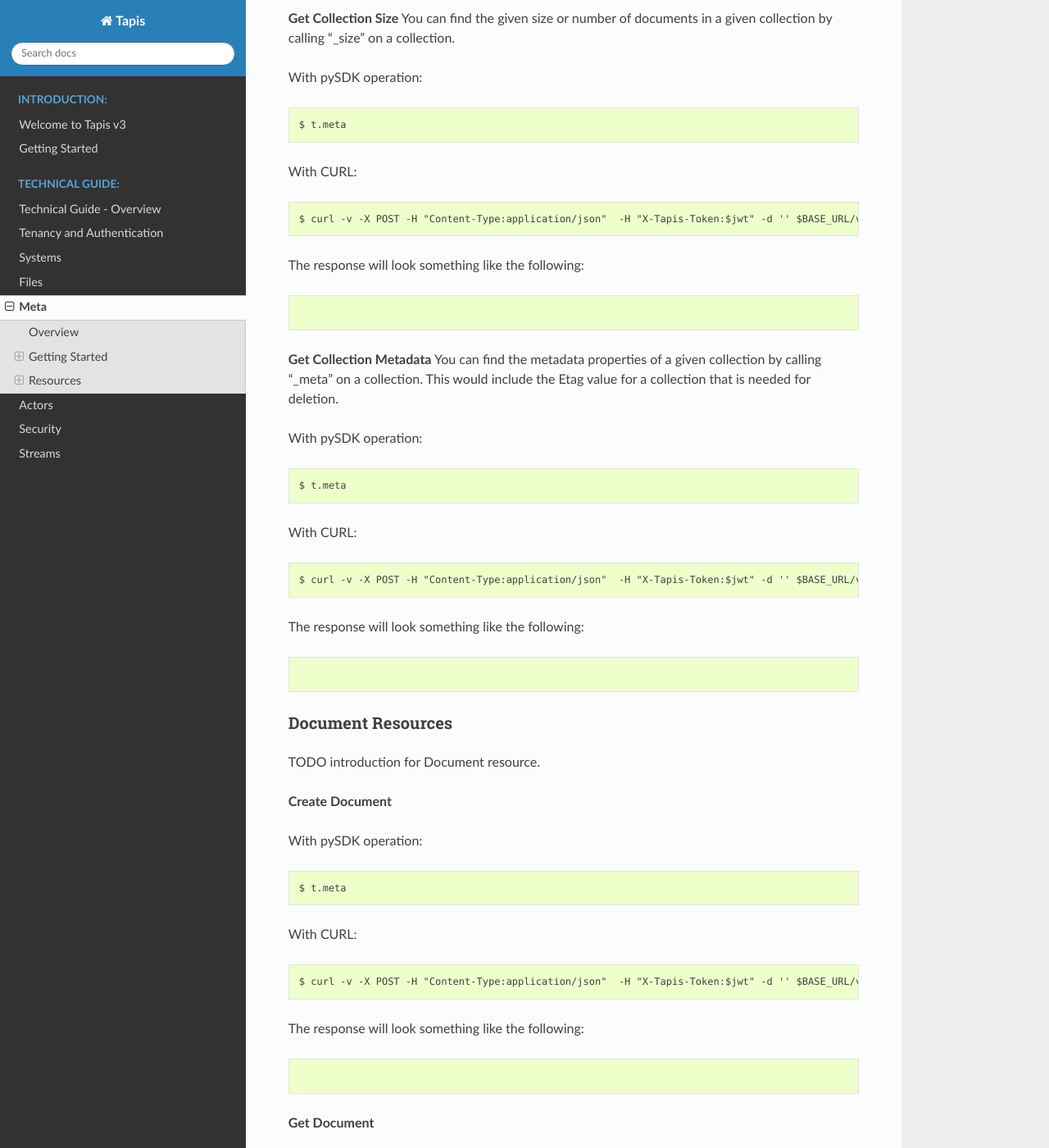
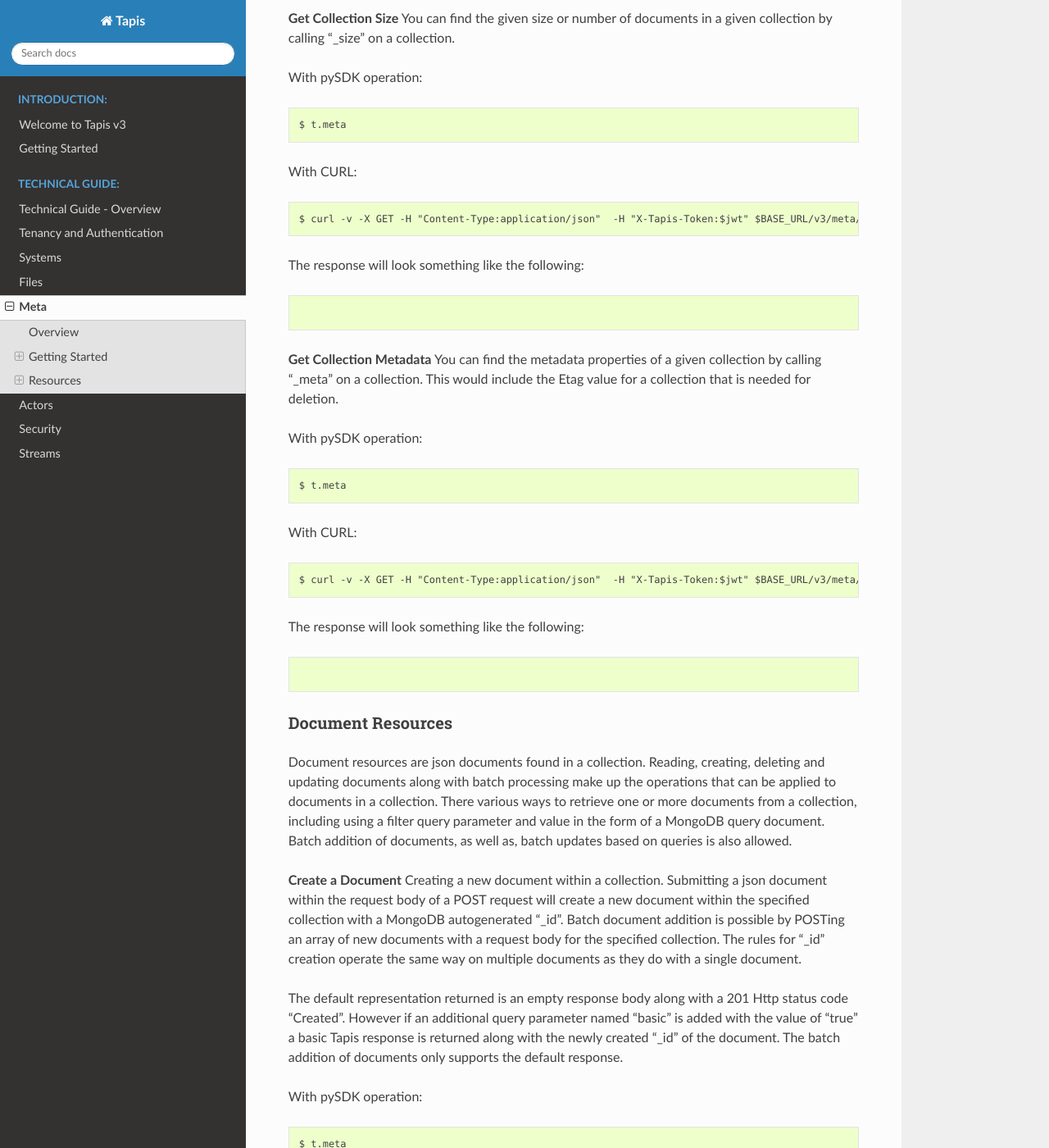
Before and after one commit to tapis-project/documentation, a Sphinx documentation site: the page built from source/technical/meta.rst, in a window 1280 px wide and 1400 px high, scrolled down 7938 px. Shown: the whole window at 82% size. Built offline with Sphinx 7.4.7 and the Read the Docs theme 2.0.0, drawn with Linux system fonts in a browser that asks for light colours; some of the changed text lies outside the part shown.

Commit message:
document resource endpoint documentation.

```diff
--- a/source/technical/meta.rst
+++ b/source/technical/meta.rst
@@ -304,7 +304,7 @@ The response will look something like the following:
         { }
 
 
-**Delete DB**
+**Delete a DB**
 TODO: this implementation is not exposed. Deletion of a database by tenant administrators is scheduled for inclusion in
 an administrative interface API in a future release.
 
@@ -336,7 +336,7 @@ Collection Resources
 --------------------
 The Collection resource allows requests for managing and querying json documents within a MongoDB collection.
 
-**Create Collection**
+**Create a Collection**
 
 You can create a new collection of documents by specifying a collection name under a specific database. /v3/meta/{db}/{collection}
 
@@ -382,7 +382,7 @@ The response will look like the following:
      .. code-block:: json
 
 
-**Delete Collection**
+**Delete a Collection**
 This administrative method is only available to tenant or meta administrators and requires an If-Match header parameter of the Etag for
 the collection. The Etag value, if not already known, can be retrieved from the "_meta" call for a collection.
 
@@ -396,7 +396,7 @@ With CURL:
 
 .. code-block:: plaintext
 
-        $ curl -v -X POST -H "Content-Type:application/json"  -H "X-Tapis-Token:$jwt" $BASE_URL/v3/meta/{db}/{collection}
+        $ curl -v -X DELETE -H "Content-Type:application/json"  -H "X-Tapis-Token:$jwt" $BASE_URL/v3/meta/{db}/{collection}
 
 The response will look something like the following:
 
@@ -418,7 +418,7 @@ With CURL:
 
 .. code-block:: plaintext
 
-        $ curl -v -X POST -H "Content-Type:application/json"  -H "X-Tapis-Token:$jwt" -d '' $BASE_URL/v3/meta/{db}/{collection}/_size
+        $ curl -v -X GET -H "Content-Type:application/json"  -H "X-Tapis-Token:$jwt" $BASE_URL/v3/meta/{db}/{collection}/_size
 
 The response will look something like the following:
 
@@ -443,7 +443,7 @@ With CURL:
 
 .. code-block:: plaintext
 
-        $ curl -v -X POST -H "Content-Type:application/json"  -H "X-Tapis-Token:$jwt" -d '' $BASE_URL/v3/meta/{db}/{collection}/_meta
+        $ curl -v -X GET -H "Content-Type:application/json"  -H "X-Tapis-Token:$jwt" $BASE_URL/v3/meta/{db}/{collection}/_meta
 
 The response will look something like the following:
 
@@ -454,9 +454,41 @@ The response will look something like the following:
 
 Document Resources
 ------------------
-TODO introduction for Document resource.
+Document resources are json documents found in a collection. Reading, creating, deleting and updating documents along with batch
+processing make up the operations that can be applied to documents in a collection. There various ways to retrieve one or more documents from a collection,
+including using a filter query parameter and value in the form of a MongoDB query document. Batch addition of documents, as well as, batch updates based on
+queries is also allowed.
 
-**Create Document**
+**Create a Document**
+Creating a new document within a collection. Submitting a json document within the request body of a POST request will create a new document
+within the specified collection with a MongoDB autogenerated "_id". Batch document addition is possible by POSTing an array of new documents
+with a request body for the specified collection. The rules for "_id" creation operate the same way on multiple documents as they do with a single
+document.
+
+The default representation returned is an empty response body along with a 201 Http status code "Created". However if an additional query
+parameter named "basic" is added with the value of "true" a basic Tapis response is returned along with the newly created "_id" of the document.
+The batch addition of documents only supports the default response.
+
+With pySDK operation:
+
+.. code-block:: plaintext
+
+        $ t.meta
+
+With CURL:
+
+.. code-block:: plaintext
+
+        $ curl -v -X POST -H "Content-Type:application/json"  -H "X-Tapis-Token:$jwt" -d '{"docName":"test doc"}' $BASE_URL/v3/meta/
+
+The response will look something like the following:
+
+.. container:: foldable
+
+     .. code-block:: json
+
+
+**Get a Document**
 
 With pySDK operation:
 
@@ -498,28 +530,7 @@ The response will look something like the following:
      .. code-block:: json
 
 
-**Replace Document**
-
-With pySDK operation:
-
-.. code-block:: plaintext
-
-        $ t.meta
-
-With CURL:
-
-.. code-block:: plaintext
-
-        $ curl -v -X POST -H "Content-Type:application/json"  -H "X-Tapis-Token:$jwt" -d '' $BASE_URL/v3/meta/
-
-The response will look something like the following:
-
-.. container:: foldable
-
-     .. code-block:: json
-
-
-**Modify Document**
+**Modify a Document**
 
 With pySDK operation:
 
```
Also changed, not shown: other parts of source/technical/meta.rst (+1 -1 lines).
